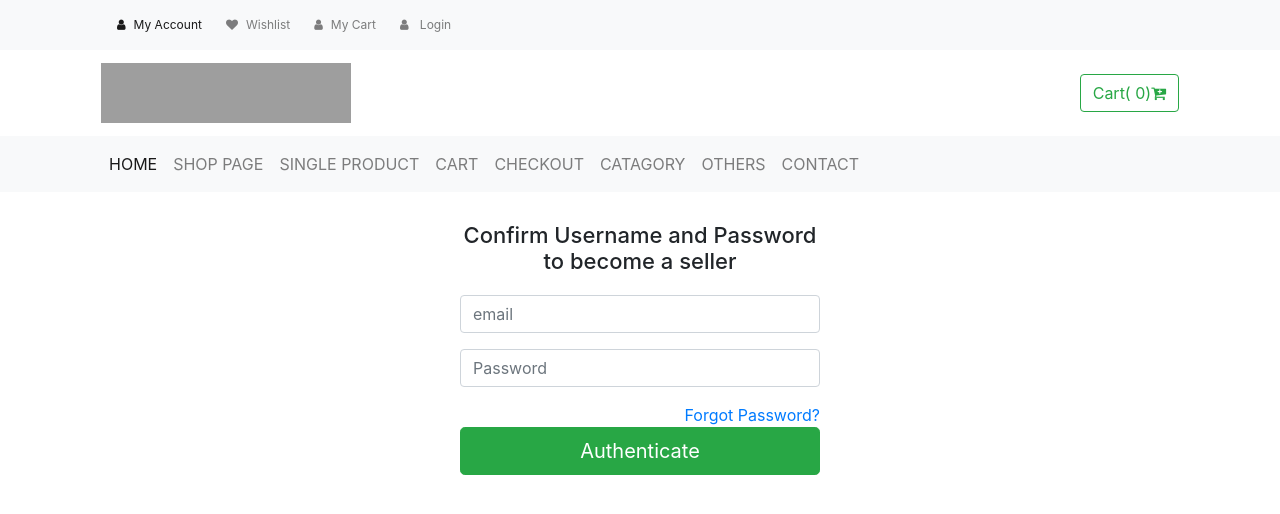
After one commit to aryanxorian/ecommerce-website, a PHP site: page /seller.php in a window 1280 px wide. The commit adds this page. Shown: the top 514 px of the page. Run offline with PHP 8.4, Linux system fonts and the light colour scheme; a stand-in replaces the project's code that opens the database connection; grey boxes are pictures that could not be loaded.

Commit message:
become a seller is added

```diff
--- a/header.php
+++ b/header.php
@@ -1,5 +1,5 @@
   <!--upper nav bar -->
-<?php session_start(); ?>
+
 <div class="container-fluid bg-light">
         <div class="container">
             <nav class="navbar navbar-expand-lg navbar-light bg-light">
@@ -18,20 +18,39 @@
                     <a class="nav-link" href="#"> <i class="fa  fa-heart"> </i>Wishlist</a>
                   </li>
                   <li class="nav-item">
-                    <a class="nav-link" href="#"> <i class="fa  fa-user"></i>My Cart</a>
+                    <a class="nav-link" href="cart.php"> <i class="fa  fa-user"></i>My Cart</a>
                   </li>
+                  <?php if(isset($_SESSION['username']))
+                  { ?>
                   <li class="nav-item">
-                    <a class="nav-link" href="#"> <i class="fa  fa-user"></i>Checkout</a>
+                    <a class="nav-link" href="seller.php"> <i class="fa  fa-user"></i>Become A seller</a>
                   </li>
+                  <?php }?>
+
+
                   <li class="nav-item">
-                    <a class="nav-link" href="#"> <i class="fa  fa-user"></i>Login</a>
+                    <a class="nav-link" href="signin.php"> <i class="fa  fa-user"></i>
+                    <?php
+                    if(!isset($_SESSION['username']))
+                    {
+                    echo "Login";
+                    }
+                    else
+                    {
+                      echo $_SESSION['name'].'(<span><a href="logout.php"> Log out</a> </span>)';
+                    }
+                  ?>
+
+                </a>
                   </li>
+
+
 
                 </ul>
                 <span class="navbar-text">
                   <div class="collapse navbar-collapse uppernav" id="navbarText">
                     <ul class="navbar-nav mr-auto">
-
+                      <!--
                       <li class="nav-item ">
                         <a class="nav-link " href="#" id="" role="button" data-toggle="" aria-haspopup="true" aria-expanded="false">
                           Currency <select>
@@ -45,6 +64,7 @@
 
 
                       </li>
+
                       <li class="nav-item ">
                         <a class="nav-link" href="#" id="" role="button" data-toggle="" aria-haspopup="true" aria-expanded="false">
                           Language <select>
@@ -57,6 +77,7 @@
 
 
                       </li>
+                      -->
                     </ul>
 
                   </div>
@@ -85,4 +106,3 @@
 
         </nav>
       </div>
-      <!--logo section ends-->
--- a/index.php
+++ b/index.php
@@ -1,3 +1,6 @@
+<?php
+session_start();
+?>
 <!doctype html>
 <html lang="en">
   <head>
--- /dev/null
+++ b/logout.php
@@ -0,0 +1,4 @@
+<?php
+session_destroy();
+header('Location:signin.php');
+?>
--- /dev/null
+++ b/seller.php
@@ -0,0 +1,99 @@
+<?php
+
+	require_once 'configd.php';
+	session_start();
+
+
+	if(isset($_POST['authenticate']))
+	{
+	    $user_email=$_POST['username'];
+	    $user_pass=$_POST['password'];
+
+	    $check_user="SELECT * from users WHERE email=? AND password=?";
+	  	$stmt = $conn->prepare($check_user);
+		$stmt->bind_param("ss", $user_email,$user_pass);
+		$stmt->execute();
+		$result = $stmt->get_result();
+	  	$row= $result->fetch_assoc();
+	    if($row>0)
+	    {
+	    	$query="insert into sellers(user_id) values(?)";
+            $ps= $conn->prepare($query);
+            $ps->bind_param("i",$id);
+            $id=$row['id'];
+            $ps->execute();
+            $_SESSION['seller_name']=$row['name'];
+            header('Location: confirm_seller.php');
+	        exit();
+	    }
+	    else
+	    {
+	    	echo "<script>alert('Email or password is incorrect!')</script>";
+	    }
+	}
+?>
+
+<!doctype html>
+<html lang="en">
+
+    <head>
+        <!-- Required meta tags -->
+        <meta charset="utf-8">
+        <meta name="viewport" content="width=device-width, initial-scale=1, shrink-to-fit=no">
+
+        <!-- Bootstrap CSS -->
+
+
+        <link rel="stylesheet" href="https://stackpath.bootstrapcdn.com/bootstrap/4.1.3/css/bootstrap.min.css" integrity="sha384-MCw98/SFnGE8fJT3GXwEOngsV7Zt27NXFoaoApmYm81iuXoPkFOJwJ8ERdknLPMO" crossorigin="anonymous">
+        <link rel="stylesheet" href="https://cdnjs.cloudflare.com/ajax/libs/font-awesome/4.7.0/css/font-awesome.min.css">
+
+        <link rel="stylesheet" href="assets/css/homepage.css" />
+        <link rel="stylesheet" href="assets/css/style.css" />
+        <title>Shop happily</title>
+
+    </head>
+    <body>
+
+        <div class="container-fluid">
+
+            <?php include "header.php"; ?>
+            <div class="container-fluid bg-light">
+                <?php include "nav.php"; ?>
+            </div>
+        </div>
+        <div class="container property">
+            <div class="row">
+                <div class="col-4 align-self-start"></div>
+                <div class="col-4 align-self-center">
+                    <form action="" method="post">
+
+                        <h4>Confirm Username and Password to become a seller</h4>
+                        <div class="form-group">
+                            <input type="email" name="username"class="form-control" placeholder="email" required="required">
+                        </div>
+                        <div class="form-group">
+                            <input type="password" name ="password" class="form-control" placeholder="Password" required="required">
+                        </div>
+                        <div class="form-group">
+
+                            <a href="#" class="forgot-link">Forgot Password?</a>
+                        </div>
+                        <input type="submit" class="btn btn-success btn-block btn-lg"  name="authenticate" value="Authenticate">
+                    </form>
+
+                </div>
+                <div class="col-4 align-self-end"></div>
+
+            </div>
+
+        </div>
+
+
+
+    <!-- Optional JavaScript -->
+    <!-- jQuery first, then Popper.js, then Bootstrap JS -->
+    <script src="https://code.jquery.com/jquery-3.3.1.slim.min.js" integrity="sha384-q8i/X+965DzO0rT7abK41JStQIAqVgRVzpbzo5smXKp4YfRvH+8abtTE1Pi6jizo" crossorigin="anonymous"></script>
+    <script src="https://cdnjs.cloudflare.com/ajax/libs/popper.js/1.14.3/umd/popper.min.js" integrity="sha384-ZMP7rVo3mIykV+2+9J3UJ46jBk0WLaUAdn689aCwoqbBJiSnjAK/l8WvCWPIPm49" crossorigin="anonymous"></script>
+    <script src="https://stackpath.bootstrapcdn.com/bootstrap/4.1.3/js/bootstrap.min.js" integrity="sha384-ChfqqxuZUCnJSK3+MXmPNIyE6ZbWh2IMqE241rYiqJxyMiZ6OW/JmZQ5stwEULTy" crossorigin="anonymous"></script>
+  </body>
+</html>
```
Also changed, not shown: confirm_seller.php (added, +55 -0 lines), product_validate.php (+11 -5 lines), signin.php (+5 -4 lines), signin_validate.php (+3 -6 lines), signup_validate.php (+5 -2 lines), 1 other file.
